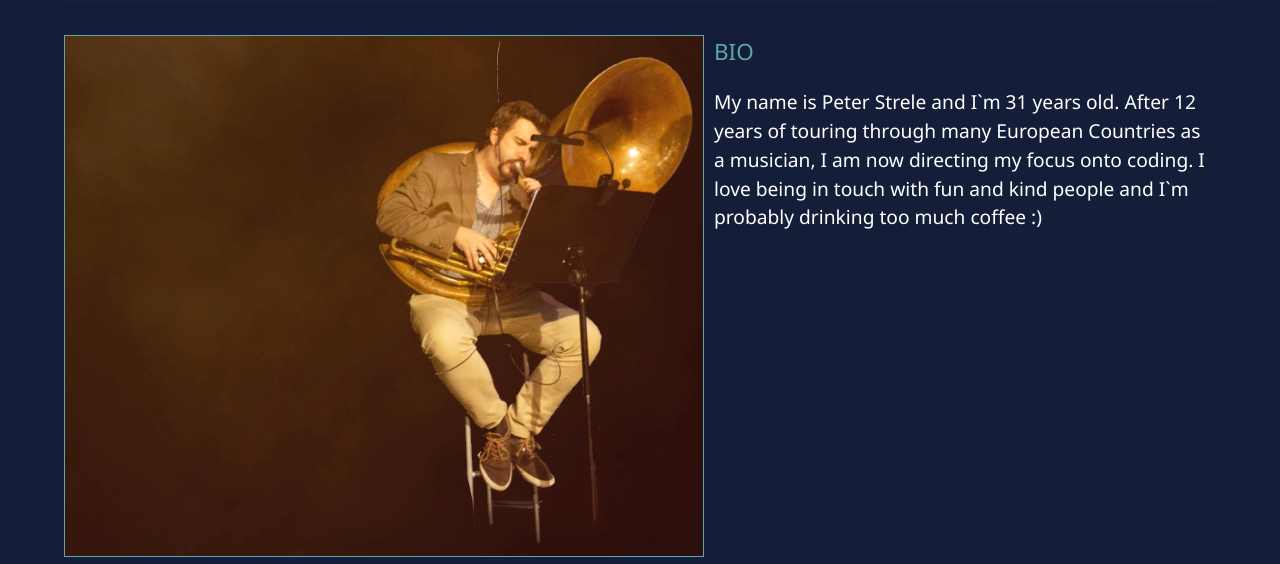
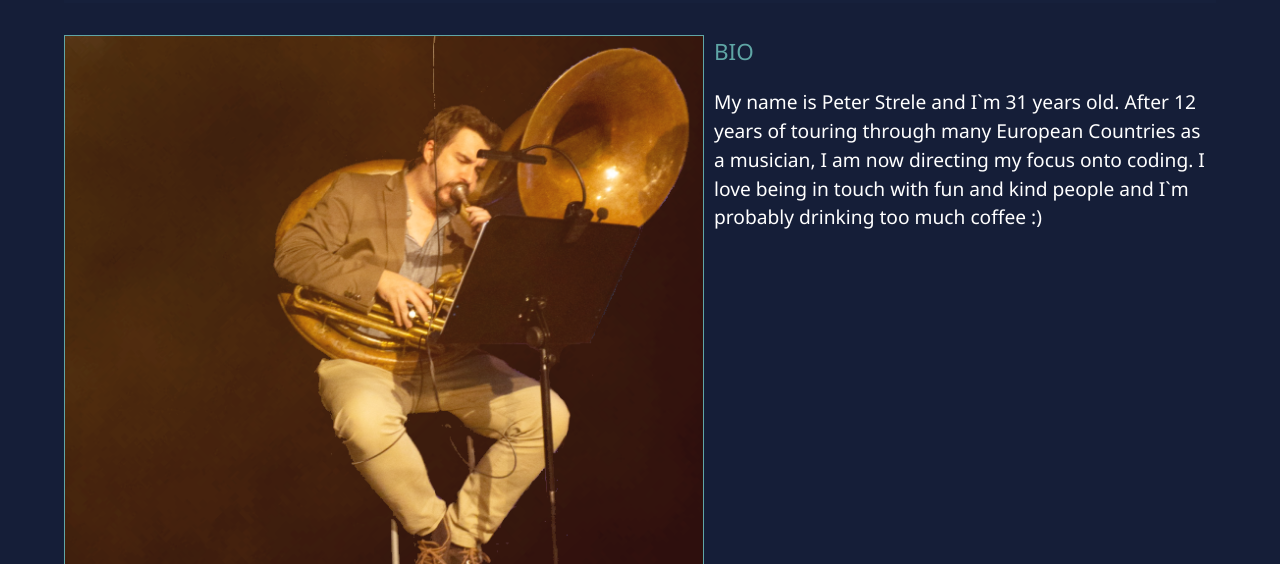
Before and after one commit to streleweb/portfolio, a website: page dist/about.html in a window 1280 px wide. Shown: the part 211-775 px from the top of the page. Drawn offline with Linux system fonts and the light colour scheme.

Commit message:
sousa pic updated

```diff
--- a/dist/about.html
+++ b/dist/about.html
@@ -50,7 +50,7 @@
 
     </h2>
     <div class="about-info">
-      <img src="img/sousaphonecropped.webp" alt="Peter Strele" class="bio-image" />
+      <img src="img/sousaa.webp" alt="Peter Strele" class="bio-image" />
       <div class="bio">
         <h3 class="text-secondary">BIO</h3>
         <p id="text-inside-bio">
```
Also changed, not shown: dist/img/sousaa.webp (added).
